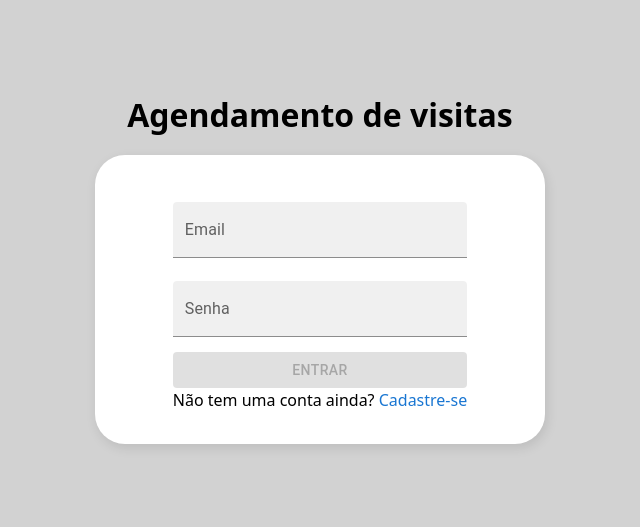
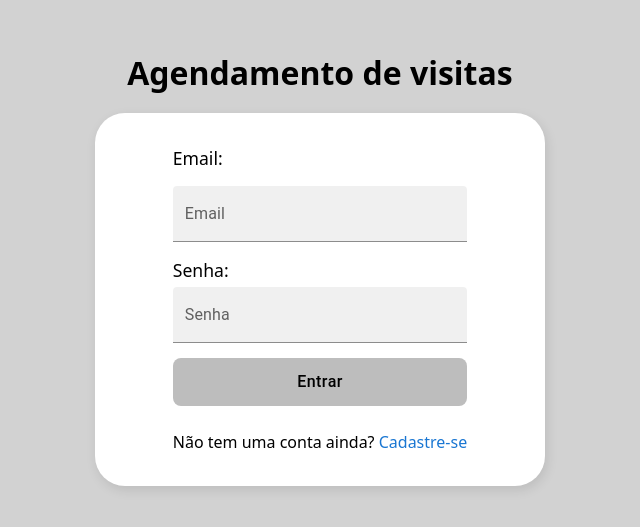
Before and after one commit to Jonas-eng-21/Sistema-de-assistencia-para-visitas-domiciliares, a React (Vite) app in the folder sistemaFront/: page / in a window 1280 px wide. Shown: the part 135-662 px from the top of the page, without its empty margins (320-960 px from the left). Built offline with nearby package versions, Linux system fonts and the light colour scheme; some icons are missing.

Commit message:
Ajustes na pagina de login

```diff
--- a/sistemaFront/src/pages/Login/index.tsx
+++ b/sistemaFront/src/pages/Login/index.tsx
@@ -55,6 +55,7 @@ const Login = () => {
         <S.Title>Agendamento de visitas</S.Title>
         <S.Card>
           <form onSubmit={handleSubmit(onSubmit)}>
+            <S.TituloForm>Email:</S.TituloForm>
             <div className="padd">
               <TextField
                 fullWidth
@@ -66,10 +67,8 @@ const Login = () => {
               />
             </div>
             <div className="padd">
-              <FormControl
-                sx={{ marginTop: 1, width: "100%" }}
-                variant="filled"
-              >
+              <S.TituloForm>Senha:</S.TituloForm>
+              <FormControl sx={{width: "100%" }} variant="filled"  >
                 <InputLabel
                   id="filled-basic"
                   htmlFor="filled-adornment-password"
@@ -112,14 +111,32 @@ const Login = () => {
               className="button"
               fullWidth
               disabled={!isValid}
+              sx={{
+                backgroundColor: "#98B8F3",
+                color: "#000000",
+                padding: "10px 0",
+                borderRadius: "8px",
+                fontSize: "1rem",
+                boxShadow: "0 2px 8px rgba(25, 118, 210, 0.15)",
+                textTransform: "none",
+                transition: "background 0.2s",
+                "&:hover": {
+                  backgroundColor: "#6f87b3",
+                },
+                "&.Mui-disabled": {
+                  backgroundColor: "#bdbdbd",
+                  color: "#000000",
+                },
+              }}
             >
               Entrar
             </Button>
-            <div className="Txt">
-                <span>Não tem uma conta ainda? </span>
-                <Link to="/cadastro" className="txt2">
-                  <span>Cadastre-se</span>
-                </Link>
+            {/* TODO: Tirar o cadastro antes do dia da aprensentação, o usuario só pode ser cadastrado pelo admin */}
+            <div className="Txt" style={{ marginTop: "1.5rem" }}>
+              <span>Não tem uma conta ainda? </span>
+              <Link to="/cadastro" className="txt2">
+                <span>Cadastre-se</span>
+              </Link>
             </div>
           </form>
         </S.Card>
--- a/sistemaFront/src/pages/Login/style.ts
+++ b/sistemaFront/src/pages/Login/style.ts
@@ -61,3 +61,11 @@ export const Background = styled.div`
   justify-content: center;
   align-items: center;
 `
+
+export const TituloForm = styled.label`
+  font-size: 1.1rem;
+  font-weight: 500;
+  text-align: start;
+  margin-bottom: 4px;
+  display: block;
+`;
```
Also changed, not shown: 1 other file (tests, documents, lock files or other folders).
